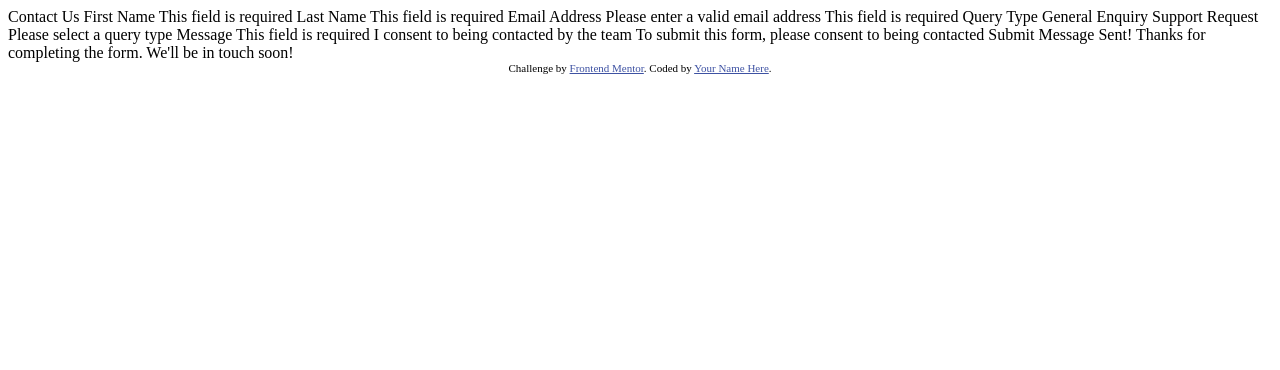
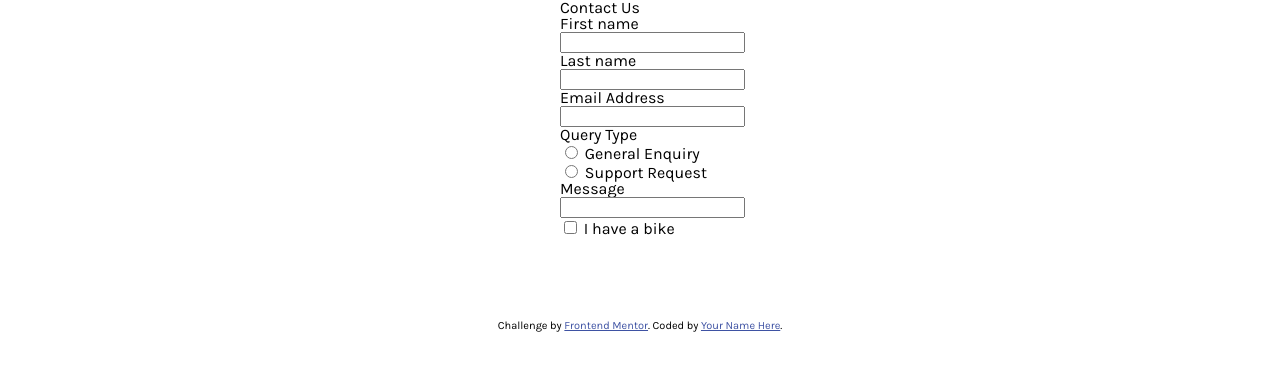
Before and after one commit to Vidottizzz/Contact-form, a plain HTML site: page index.html in a window 1280 px wide. Drawn offline with Linux system fonts and the light colour scheme.

Commit message:
estrutura inicial

```diff
--- a/index.html
+++ b/index.html
@@ -3,20 +3,46 @@
 <head>
   <meta charset="UTF-8">
   <meta name="viewport" content="width=device-width, initial-scale=1.0"> <!-- displays site properly based on user's device -->
-
+  <link rel="stylesheet" type="text/css" href="styles/style.css">
   <link rel="icon" type="image/png" sizes="32x32" href="./assets/images/favicon-32x32.png">
-
+  <link rel="preconnect" href="https://fonts.googleapis.com">
+  <link rel="preconnect" href="https://fonts.gstatic.com" crossorigin>
+  <link href="https://fonts.googleapis.com/css2?family=Karla:ital,wght@0,200..800;1,200..800&display=swap" rel="stylesheet">
   <title>Frontend Mentor | Contact form</title>
 
-  <!-- Feel free to remove these styles or customise in your own stylesheet 👍 -->
-  <style>
-    .attribution { font-size: 11px; text-align: center; }
-    .attribution a { color: hsl(228, 45%, 44%); }
-  </style>
 </head>
 <body>
+<div class="card">
+  <h1>Contact Us</h1>
+  <form>
+    <label for="fname">First name</label><br>
+    <input type="text" id="fname" name="fname"><br>
 
-  Contact Us
+    <label for="lname">Last name</label><br>
+    <input type="text" id="lname" name="lname"><br>
+
+    <label for="lname">Email Address</label><br>
+    <input type="text" id="lname" name="lname"><br>
+
+    <div>
+      <p>Query Type</p>
+      <div class="query-divone">
+        <input type="radio" id="html" name="fav_language" value="HTML">
+        <label for="html">General Enquiry</label><br>
+      </div>
+      <div class="query-divtwo">
+        <input type="radio" id="css" name="fav_language" value="CSS">
+        <label for="css">Support Request</label><br>
+      </div>
+    </div>
+      <label for="lname">Message</label><br>
+      <input type="text" id="lname" name="lname"><br>
+
+      <input type="checkbox" id="vehicle1" name="vehicle1" value="Bike">
+      <label for="vehicle1"> I have a bike</label><br>
+  </form>
+</div>
+  <!-- Contact Us
 
   First Name
   This field is required
@@ -42,7 +68,7 @@
   Submit
 
   Message Sent!
-  Thanks for completing the form. We'll be in touch soon!
+  Thanks for completing the form. We'll be in touch soon! -->
 
   <div class="attribution">
     Challenge by <a href="https://www.frontendmentor.io?ref=challenge">Frontend Mentor</a>.
--- /dev/null
+++ b/styles/style.css
@@ -0,0 +1,82 @@
+/* http://meyerweb.com/eric/tools/css/reset/
+   v2.0 | 20110126
+   License: none (public domain)
+*/
+
+html, body, div, span, applet, object, iframe,
+h1, h2, h3, h4, h5, h6, p, blockquote, pre,
+a, abbr, acronym, address, big, cite, code,
+del, dfn, em, img, ins, kbd, q, s, samp,
+small, strike, strong, sub, sup, tt, var,
+b, u, i, center,
+dl, dt, dd, ol, ul, li,
+fieldset, form, label, legend,
+table, caption, tbody, tfoot, thead, tr, th, td,
+article, aside, canvas, details, embed,
+figure, figcaption, footer, header, hgroup,
+menu, nav, output, ruby, section, summary,
+time, mark, audio, video {
+	margin: 0;
+	padding: 0;
+	border: 0;
+	font-size: 100%;
+	font: inherit;
+	vertical-align: baseline;
+}
+/* HTML5 display-role reset for older browsers */
+article, aside, details, figcaption, figure,
+footer, header, hgroup, menu, nav, section {
+	display: block;
+}
+body {
+	line-height: 1;
+    font-family: "Karla"; /* 400,700 */
+}
+ol, ul {
+	list-style: none;
+}
+blockquote, q {
+	quotes: none;
+}
+blockquote:before, blockquote:after,
+q:before, q:after {
+	content: '';
+	content: none;
+}
+table {
+	border-collapse: collapse;
+	border-spacing: 0;
+}
+
+:root {
+    /* ## Colors */
+
+/* ### Primary */
+
+--Green200: hsl(148, 38%, 91%);
+--Green600: hsl(169, 82%, 27%);
+--Red: hsl(0, 66%, 54%);
+
+/* ### Neutral */
+
+--White: hsl(0, 0%, 100%);
+--Grey500: hsl(186, 15%, 59%);
+--Grey900: hsl(187, 24%, 22%);
+}
+.card {
+    width: 10rem;
+    height: 20rem;
+    margin: auto;
+}
+
+
+
+
+
+.attribution {
+    font-size: 11px;
+    text-align: center;
+}
+.attribution a {
+    color: hsl(228, 45%, 44%);
+}
```
